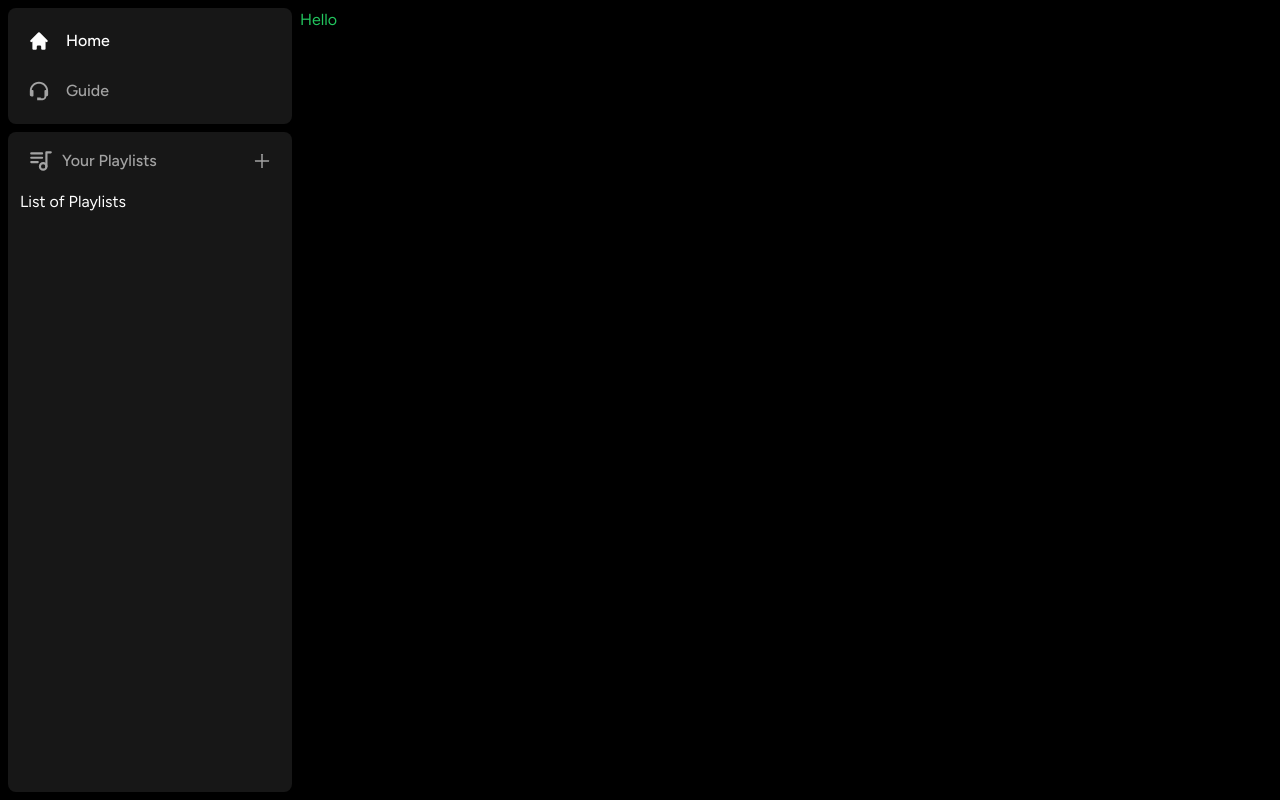
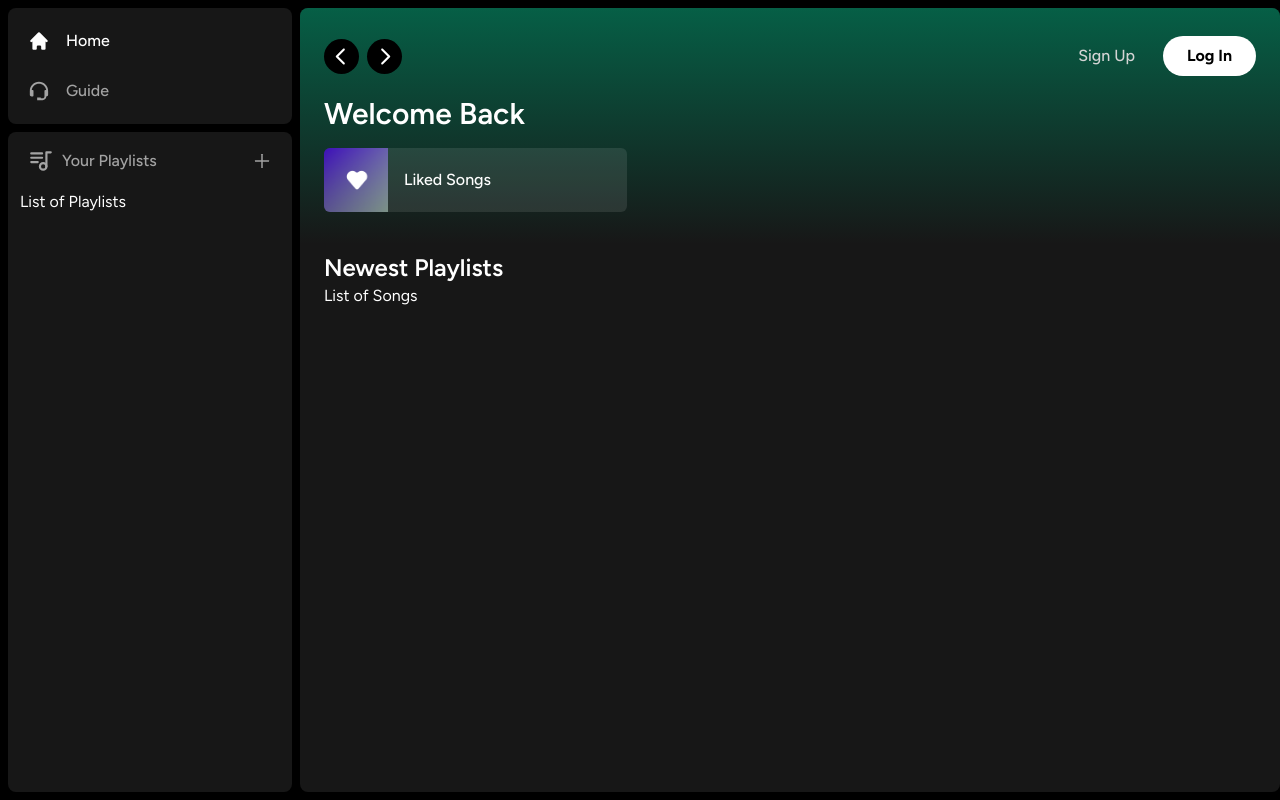
Before and after one commit to steeevin88/Photofy, a Next.js app: page / in a window 1280 px wide. Built offline with nearby package versions, Linux system fonts and the light colour scheme.

Commit message:
finished tutorial's layout section

```diff
--- a/app/(site)/page.tsx
+++ b/app/(site)/page.tsx
@@ -1,7 +1,27 @@
+import Header from "@/components/Header";
+import ListItem from "@/components/ListItem";
+
 export default function Home() {
   return (
-    <div className="text-green-500">
-      Hello
+    <div className="bg-neutral-900 rounded-lg h-full w-full overflow-hidden overflow-y-auto">
+      <Header>
+        <div className="mb-2">
+          <h1 className="text-white text-3xl font-semibold">
+            Welcome Back
+          </h1>
+          <div className="grid grid-cols-1 sm:grid-cols-2 xl:grid-cols-3 2xl:grid-cols-4 gap-3 mt-4">
+            <ListItem image="/images/liked.png" name="Liked Songs" href="liked"/>
+          </div>
+        </div>
+      </Header>
+      <div className="mt-2 mb-7 px-6">
+        <div className="flex justify-between items-center">
+          <h1 className="text-white text-2xl font-semibold">Newest Playlists</h1>
+        </div>
+        <div>
+          List of Songs
+        </div>
+      </div>
     </div>
   );
 }
--- /dev/null
+++ b/app/guide/page.tsx
@@ -0,0 +1,11 @@
+import Header from "@/components/Header";
+
+export default function Guide() {
+  return (
+    <div className="bg-neutral-900 rounded-lg h-full w-full overflow-hidden overflow-y-auto">
+      <Header>
+        Guide
+      </Header>
+    </div>
+  );
+}
--- /dev/null
+++ b/components/Button.tsx
@@ -0,0 +1,22 @@
+import { forwardRef } from "react";
+import { twMerge } from "tailwind-merge";
+
+interface ButtonProps extends React.ButtonHTMLAttributes<HTMLButtonElement> {}
+
+const Button = forwardRef<HTMLButtonElement, ButtonProps>(({
+  className,
+  children,
+  disabled,
+  type = "button",
+  ...props
+}, ref) => {
+  return (
+    <button type={type} className={twMerge(`w-full rounded-full bg-green-500 broder border-transparent px-3 py-3 disabled:cursor-not-allowed disbaled:opacity-50 text-black font-bold hover:opacity-75 transition`, className)} disabled={disabled} ref={ref} {...props}>
+      {children}
+    </button>
+  )
+})
+
+Button.displayName = "Button";
+
+export default Button;
--- /dev/null
+++ b/components/Header.tsx
@@ -0,0 +1,63 @@
+"use client";
+
+import { useRouter } from "next/navigation";
+import { BiSupport } from "react-icons/bi";
+import { HiHome } from "react-icons/hi";
+import { RxCaretLeft, RxCaretRight } from "react-icons/rx";
+import { twMerge } from "tailwind-merge";
+import Button from "./Button";
+
+interface HeaderProps {
+  children: React.ReactNode;
+  className?: string;
+}
+
+const Header: React.FC<HeaderProps> = ({children, className}) => {
+  const router = useRouter();
+  const handleLogout = () => {
+    // handle logout
+  }
+
+  return (
+    <div className={twMerge(`h-fit bg-gradient-to-b from-emerald-800 p-6`, className)}>
+      <div className="w-full mb-4 flex items-center justify-between">
+        {/* Desktop View */}
+        <div className="hidden md:flex gap-x-2 items-center">
+          <button className="rounded-full bg-black flex items-center justify-center hover:opacity-75" onClick={() => router.back()}>
+            <RxCaretLeft size={35}/>
+          </button>
+          <button className="rounded-full bg-black flex items-center justify-center hover:opacity-75" onClick={() => router.forward()}>
+            <RxCaretRight size={35}/>
+          </button>
+        </div>
+
+        {/* Mobile View */}
+        <div className="flex md:hidden gap-x-2 items-center">
+          <button className="rounded-full bg-white p-2 flex items-center justify-center hover:opacity-75">
+            <HiHome className="text-black" size={20}/>
+          </button>
+          <button className="rounded-full bg-white p-2 flex items-center justify-center hover:opacity-75">
+            <BiSupport className="text-black" size={20}/>
+          </button>
+        </div>
+        <div className="flex justify-between items-center gap-x-4">
+          <>
+            <div>
+              <Button className="bg-transparent text-neutral-300 font-medium" onClick={() => {}}>
+                Sign Up
+              </Button>
+            </div>
+            <div>
+              <Button className="bg-white px-6 py-2" onClick={() => {}}>
+                Log In
+              </Button>
+            </div>
+          </>
+        </div>
+      </div>
+      {children}
+    </div>
+  )
+}
+
+export default Header;
--- /dev/null
+++ b/components/ListItem.tsx
@@ -0,0 +1,36 @@
+"use client";
+
+import { useRouter } from "next/navigation";
+import Image from "next/image";
+import { FaPlay } from "react-icons/fa";
+
+interface ListItemProps {
+  image: string;
+  name: string;
+  href: string;
+}
+
+const ListItem: React.FC<ListItemProps> = ({image, name, href}) => {
+  const router = useRouter();
+
+  const onClick = () => {
+    // add auth
+    router.push(href);
+  }
+
+  return (
+    <button className="relative group flex items-center rounded-md overflow-hidden gap-x-4 bg-neutral-100/10 hover:bg-neutral-100/20 transition pr-4">
+      <div className="relative min-h-[64px] min-w-[64px]" onClick={onClick}>
+        <Image alt="Image" src={image} className="object-cover" fill/>
+      </div>
+      <p className="font-medium truncate py-5">
+        {name}
+      </p>
+      <div className="absolute transition opacity-0 rounded-full flex items-center justify-center bg-green-500 p-4 drop-shadow-md right-5 group-hover:opacity-100 hover:scale-100">
+        <FaPlay className="text-black"/>
+      </div>
+    </button>
+  );
+}
+
+export default ListItem;
```
Also changed, not shown: app/globals.css (line endings or trailing spaces), components/Library.tsx (line endings or trailing spaces), components/Sidebar.tsx (line endings or trailing spaces), public/images/liked.png (added).
